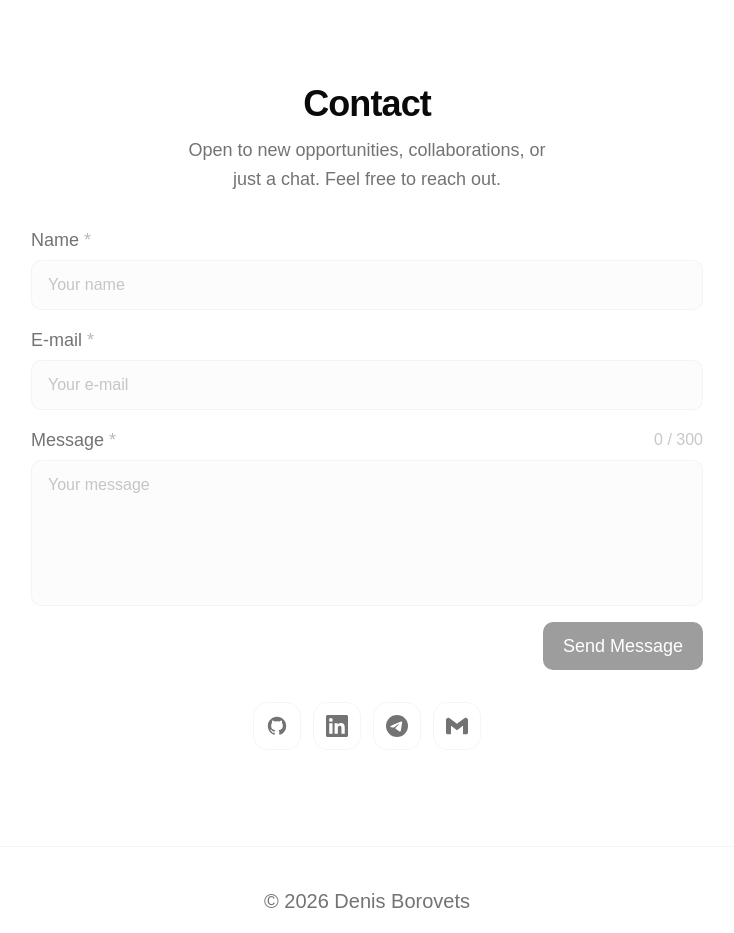
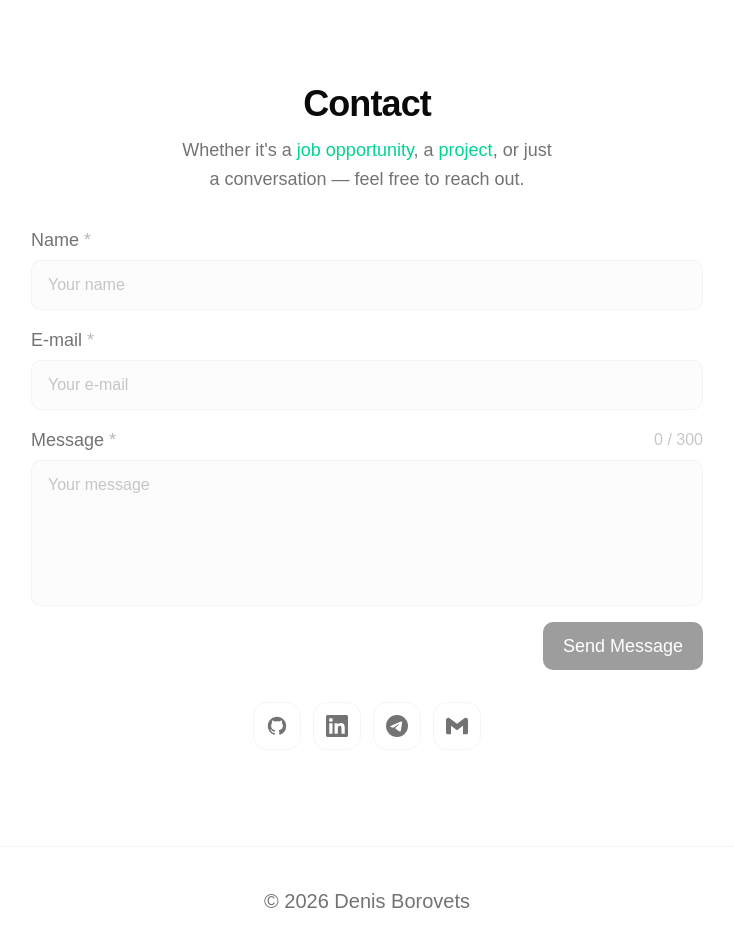
Before and after one commit to borove4ik/borove4ik-web-portfolio, a Next.js app in the folder borove4ik-web-portfolio/: page / in a window 1280 px wide. Shown: the part 6420-7353 px from the top of the page, without its empty margins (273-1007 px from the left). Built offline with nearby package versions, Linux system fonts and the light colour scheme; a web font is replaced by a local one.

Commit message:
changed text

```diff
--- a/borove4ik-web-portfolio/src/components/sections/Contact.tsx
+++ b/borove4ik-web-portfolio/src/components/sections/Contact.tsx
@@ -217,7 +217,7 @@ export function ContactSection() {
             Contact
             </h2>
             <p className="mt-3 text-muted-foreground text-lg leading-relaxed max-w-sm mx-auto">
-              Open to new opportunities, collaborations, or just a chat. Feel free to reach out.
+            Whether it's a <span className="text-emerald-400">job opportunity</span>, a <span className="text-emerald-400">project</span>, or just a conversation — feel free to reach out.
             </p>
           </div>
 
--- a/borove4ik-web-portfolio/src/components/sections/Hero.tsx
+++ b/borove4ik-web-portfolio/src/components/sections/Hero.tsx
@@ -46,14 +46,14 @@ function MessageIcon() {
   )
 }
 
-function PinIcon() {
-  return (
-    <svg width="13" height="13" viewBox="0 0 24 24" fill="none" stroke="currentColor" strokeWidth="1.75" strokeLinecap="round" strokeLinejoin="round" aria-hidden="true">
-      <path d="M21 10c0 7-9 13-9 13s-9-6-9-13a9 9 0 0 1 18 0z" />
-      <circle cx="12" cy="10" r="3" />
-    </svg>
-  )
-}
+// function PinIcon() {
+//   return (
+//     <svg width="13" height="13" viewBox="0 0 24 24" fill="none" stroke="currentColor" strokeWidth="1.75" strokeLinecap="round" strokeLinejoin="round" aria-hidden="true">
+//       <path d="M21 10c0 7-9 13-9 13s-9-6-9-13a9 9 0 0 1 18 0z" />
+//       <circle cx="12" cy="10" r="3" />
+//     </svg>
+//   )
+// }
 
 // ─── Главный компонент ────────────────────────────────────────────────────────
 export function HeroSection() {
@@ -62,7 +62,6 @@ export function HeroSection() {
       id="hero"
       className="relative min-h-screen flex flex-col justify-center pt-24 pb-4 overflow-hidden"
     >
-      {/* Эффект капли — работает по всей странице через fixed canvas */}
       <RippleBackground />
 
       {/* Контент поверх canvas */}
@@ -100,8 +99,6 @@ export function HeroSection() {
           </motion.div>
 
 
-
-          {/* CTA кнопки */}
           <motion.div
             variants={item}
             className="flex flex-wrap items-center justify-center md:justify-start gap-3 pt-2"
```
